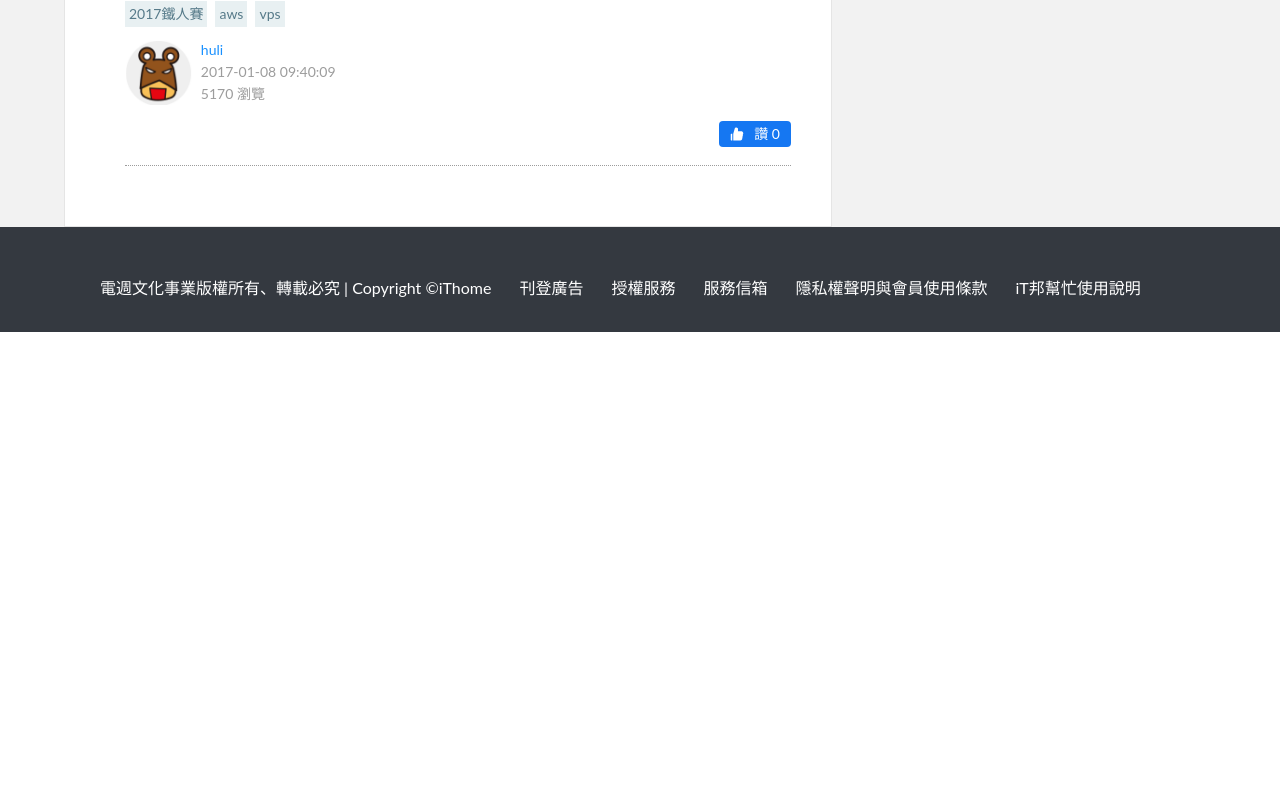
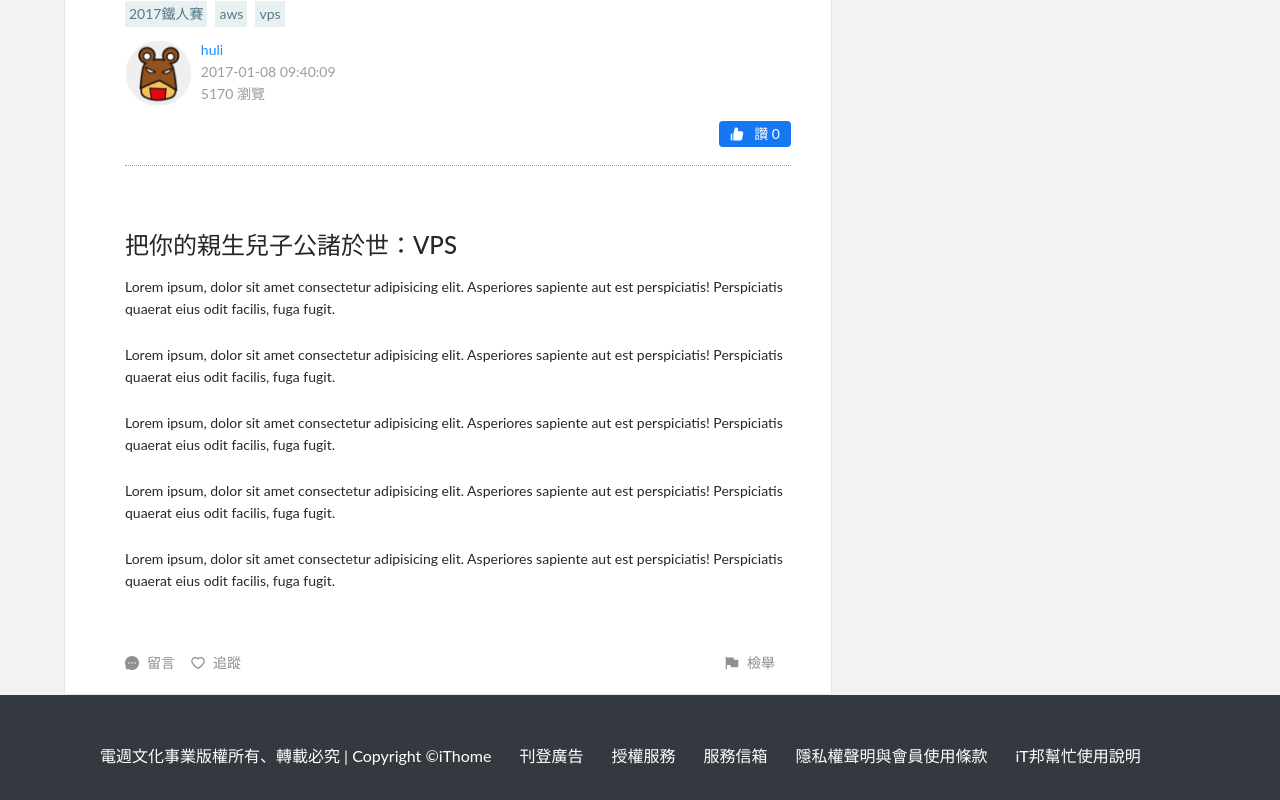
Before and after one commit to kaichiang1991/ithelpPractice, a React (Create React App) app: page / in a window 1280 px wide. Shown: the part 327-1127 px from the top of the page. Before the commit the page ends 800 px from the top, so only its background shows below. Built offline with nearby package versions, Linux system fonts and the light colour scheme.

Commit message:
完成底部 Tag 的實作

```diff
--- a/src/components/blog/Blog.jsx
+++ b/src/components/blog/Blog.jsx
@@ -3,13 +3,73 @@ import Author from "./Author"
 import Category from "./Category"
 import HashTag from "./HashTag"
 import author from '../../img/author/author.png'
+import { FlagFilled, HeartOutlined, MessageFilled } from '@ant-design/icons'
+import { useState } from "react"
 
 const StyledBlogContainer = styled.div `
   background-color: #fff;
   border: 1px solid #E5E5E5;
 
   margin-top: 48px;
-  padding: 40px 40px 60px 60px;
+  padding: 40px 40px 0 60px;
+`
+
+// 文章內容的容器
+const StyledBlogContentContainer = styled.div `
+  padding-top: 60px;
+
+  h2{
+    font-size: 24px;
+  }
+
+  section{
+    margin-bottom: 24px;
+  }
+`
+
+// 底部容器
+const StyledBottomContainer = styled.div `
+  margin-top: 60px;
+  margin-bottom: 20px;
+  display: flex;
+  justify-content: space-between;
+`
+
+// 底部條的容器
+const StyledBottomLeftContainer = styled.div `
+  display: flex;
+`
+
+// Tag 的容器
+const StyledTagContainer = styled.span `
+  display: flex;
+  align-items: center;
+  color: ${props => props.color};
+  margin-right: 16px;
+  cursor: pointer;
+`
+
+// 點擊的 Tag
+// props: type [comment/follow/report]
+const Tag = ({type}) => {
+  // 顏色
+  const normalColor = '#8F8F8F'
+  const hoverColor = type === 'follow'? '#DE0400': '#009EEA'
+  const [color, setColor] = useState(normalColor)
+  // 圖標
+  const Icon = type === 'comment'? MessageFilled: type === 'follow'? HeartOutlined: FlagFilled
+  // 文字
+  const text = type === 'comment'? '留言': type === 'follow'? '追蹤': '檢舉'
+
+  return (
+    <StyledTagContainer color={color} onMouseOver={()=> setColor(hoverColor)} onMouseOut={()=> setColor(normalColor)}>
+      <Icon style={{marginRight: 8, color}} /> {text}
+    </StyledTagContainer>
+  )
+}
+
+const StyledBottomRightContainer = styled.div `
+
 `
 
 const Blog = ({title}) => {
@@ -21,6 +81,35 @@ const Blog = ({title}) => {
       <HashTag link='/aws' text='aws'/>
       <HashTag link='/vps' text='vps'/>
       <Author cover={author} />
+      {/* 正文 */}
+      <StyledBlogContentContainer>
+        <h2>{title}</h2>
+        <section>
+          Lorem ipsum, dolor sit amet consectetur adipisicing elit. Asperiores sapiente aut est perspiciatis! Perspiciatis quaerat eius odit facilis, fuga fugit.
+        </section>
+        <section>
+          Lorem ipsum, dolor sit amet consectetur adipisicing elit. Asperiores sapiente aut est perspiciatis! Perspiciatis quaerat eius odit facilis, fuga fugit.
+        </section>
+        <section>
+          Lorem ipsum, dolor sit amet consectetur adipisicing elit. Asperiores sapiente aut est perspiciatis! Perspiciatis quaerat eius odit facilis, fuga fugit.
+        </section>
+        <section>
+          Lorem ipsum, dolor sit amet consectetur adipisicing elit. Asperiores sapiente aut est perspiciatis! Perspiciatis quaerat eius odit facilis, fuga fugit.
+        </section>
+        <section>
+          Lorem ipsum, dolor sit amet consectetur adipisicing elit. Asperiores sapiente aut est perspiciatis! Perspiciatis quaerat eius odit facilis, fuga fugit.
+        </section>
+      </StyledBlogContentContainer>
+      {/* 底部 */}
+      <StyledBottomContainer>
+        <StyledBottomLeftContainer>
+          <Tag type='comment' />
+          <Tag type='follow' />
+        </StyledBottomLeftContainer>
+        <StyledBottomRightContainer>
+          <Tag type='report' />
+        </StyledBottomRightContainer>
+      </StyledBottomContainer>
     </StyledBlogContainer>
   )
 }
```
